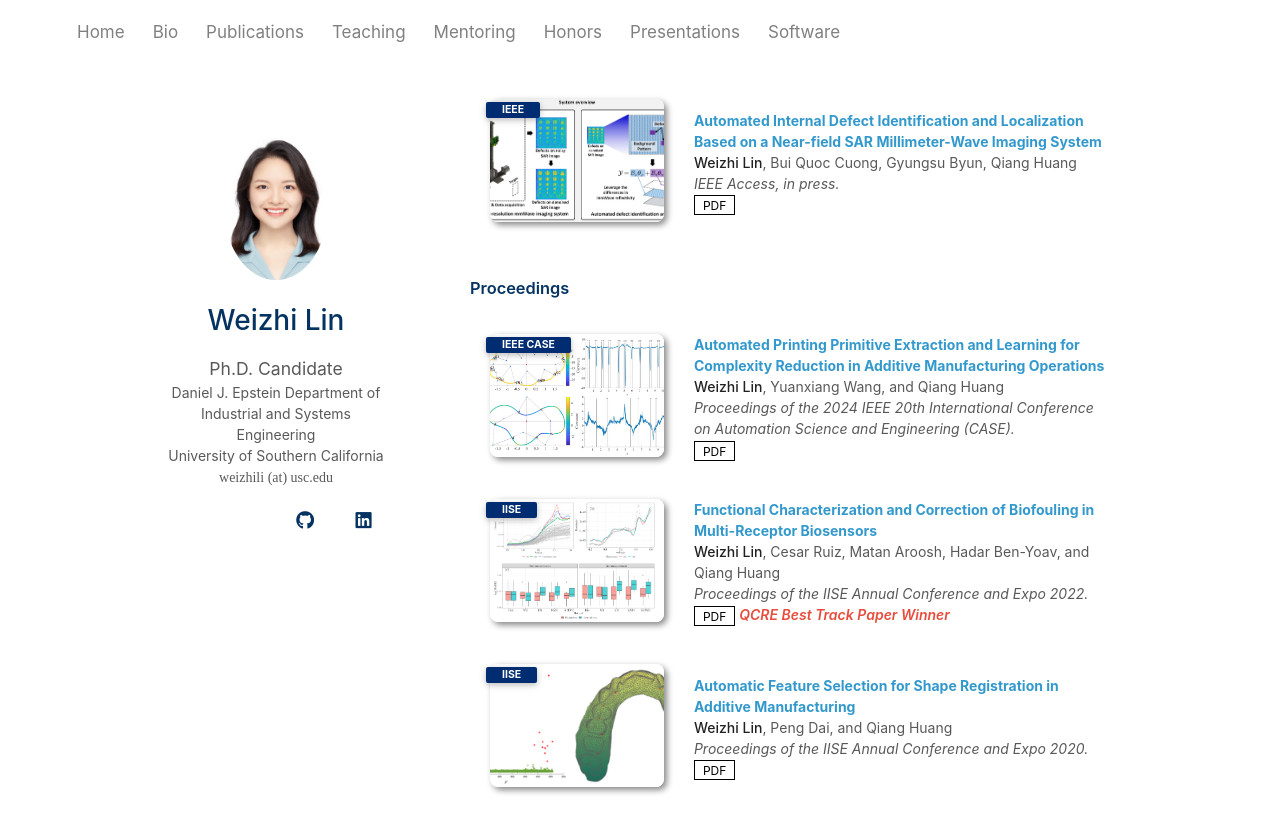
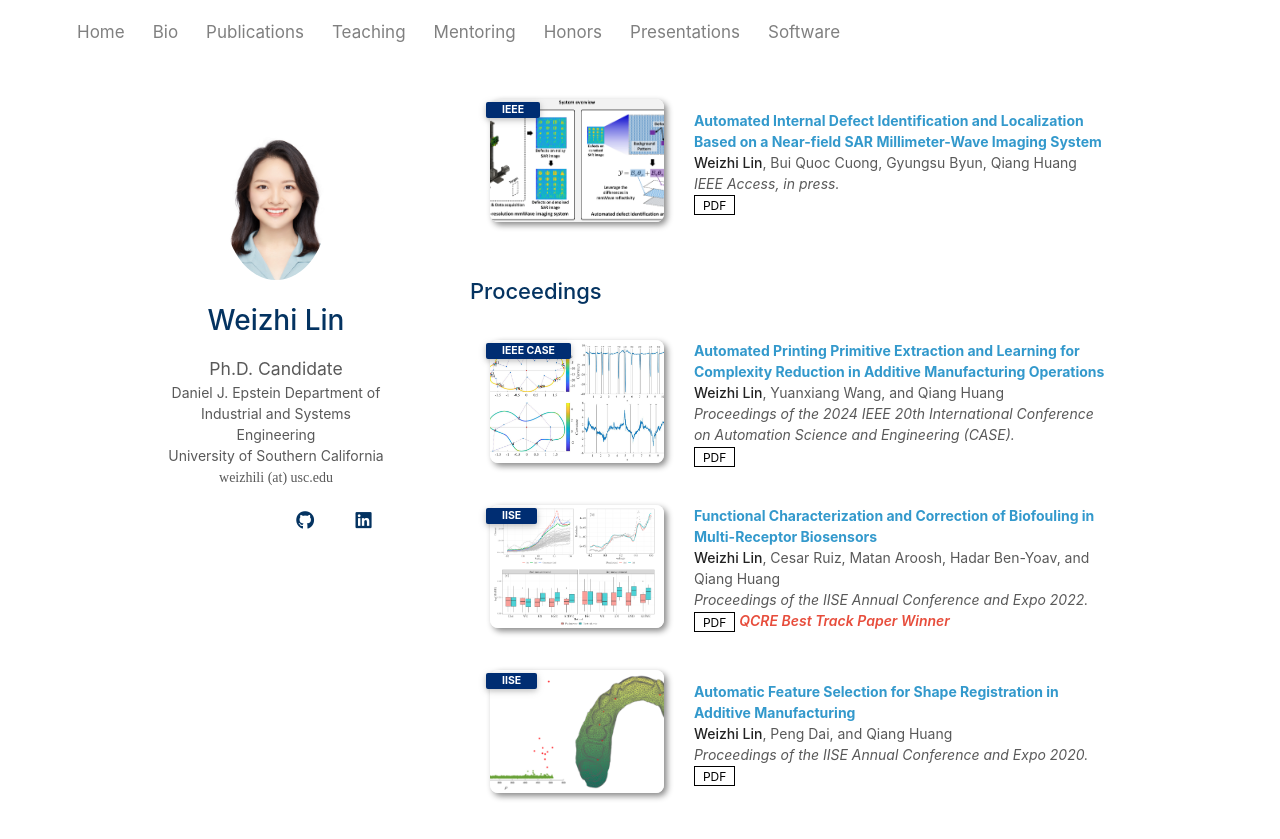
Before and after one commit to weizhi-lin/weizhi-lin.github.io, a Jekyll site: the page built from publications.md, in a window 1280 px wide and 900 px high, scrolled down 976 px. Shown: the top 839 px of the window. Built offline with Jekyll 4.4.1, drawn with Linux system fonts in a browser that asks for light colours; a style sheet for code colours, icons or effects is not loaded.

```diff
--- a/_includes/conference.md
+++ b/_includes/conference.md
@@ -1,4 +1,4 @@
-<h3>Proceedings</h3>
+<h2>Proceedings</h2>
 <div class="publications">
 <ol class="bibliography">
 {% for link in site.data.conference.main %}
```
